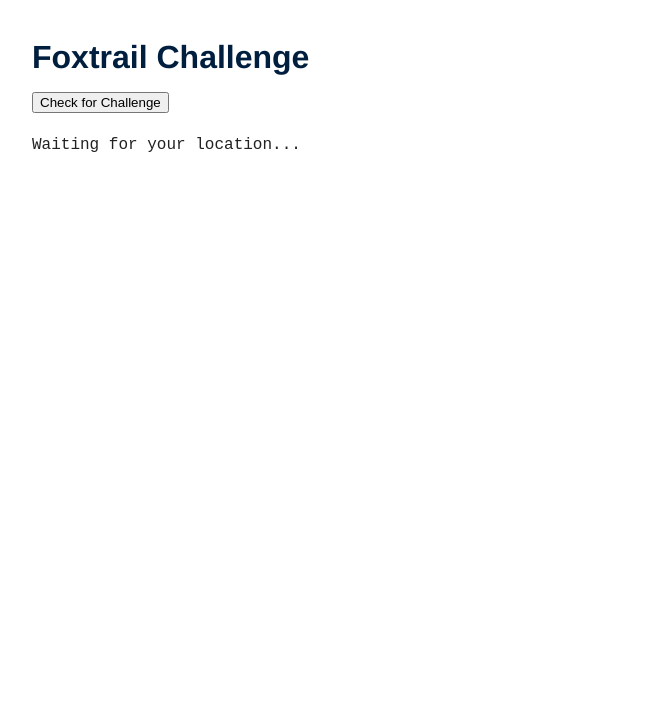
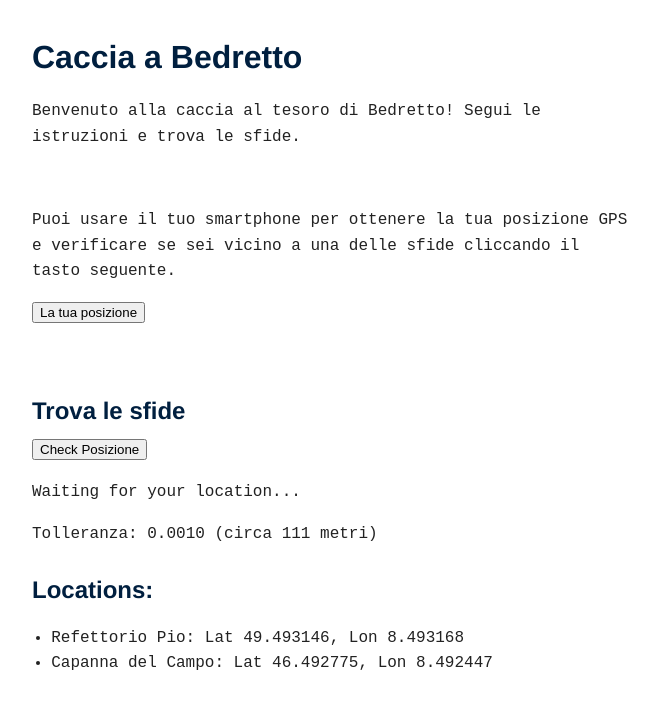
Before and after one commit to giacomoborin/giacomoborin.github.io, a Jekyll site: the page built from games/fox.html, in a window 1280 px wide. Shown: the top 709 px of the page, without its empty margins (308-966 px from the left). Built offline with Jekyll 4.4.1, drawn with Linux system fonts in a browser that asks for light colours.

Commit message:
fox, dati aggiuntivi

```diff
--- a/games/fox.html
+++ b/games/fox.html
@@ -3,9 +3,33 @@ layout: default
 title: Foxtrail Challenge
 ---
 
-<h1>Foxtrail Challenge</h1>
-<button onclick="checkLocation()">Check for Challenge</button>
+<h1>Caccia a Bedretto</h1>
+
+<p>Benvenuto alla caccia al tesoro di Bedretto! Segui le istruzioni e trova le
+sfide.</p>
+<br>
+<p>Puoi usare il tuo smartphone per ottenere la tua posizione GPS e verificare
+se sei vicino a una delle sfide cliccando il tasto seguente.</p>
+
+    <button onclick="getLocation()">La tua posizione</button>
+    <p id="coords"></p>
+    <script>
+      function getLocation() {
+        navigator.geolocation.getCurrentPosition(function(pos) {
+          const lat = pos.coords.latitude.toFixed(8);
+          const lon = pos.coords.longitude.toFixed(8);
+          document.getElementById("coords").innerText = `Lat: ${lat}, Lon: ${lon}`;
+        }, function(err) {
+          document.getElementById("coords").innerText = `Error: ${err.message}`;
+        });
+      }
+    </script>
+    <br>
+    <h2>Trova le sfide</h2>
+
+    <button onclick="checkLocation()">Check Posizione</button>
     <p id="output">Waiting for your location...</p>
+    <p>Tolleranza: 0.0010 (circa 111 metri)</p>
 
     <script>
         const locations = [
@@ -17,12 +41,22 @@ title: Foxtrail Challenge
                 challenge: "The first location worked. Vai alla fine della stradina"
             },
             {
-      name: "Second Spot",
+                name: "Capanna del Campo",
                 lat: 46.49277465747415,
                 lon: 8.492447217710023,
                 challenge: "Eureka."
             }
         ];
+
+        // Show on the website the list of locations with their coordinates
+        document.write("<h2>Locations:</h2>");
+        document.write("<ul>");
+        locations.forEach(loc => {
+            document.write(`<li>${loc.name}: Lat ${loc.lat.toFixed(6)}, Lon ${loc.lon.toFixed(6)}</li>`);
+        });
+        document.write("</ul>");
+
+
 
         function checkLocation() {
             if (!navigator.geolocation) {
@@ -36,7 +70,7 @@ title: Foxtrail Challenge
         function success(position) {
             const userLat = position.coords.latitude;
             const userLon = position.coords.longitude;
-    const tolerance = 0.0015; // adjust for GPS accuracy
+            const tolerance = 0.0010; // adjust for GPS accuracy
 
             let found = false;
 
```
Also changed, not shown: 1 other file. Lines whose indentation alone changed are shown as unchanged.
